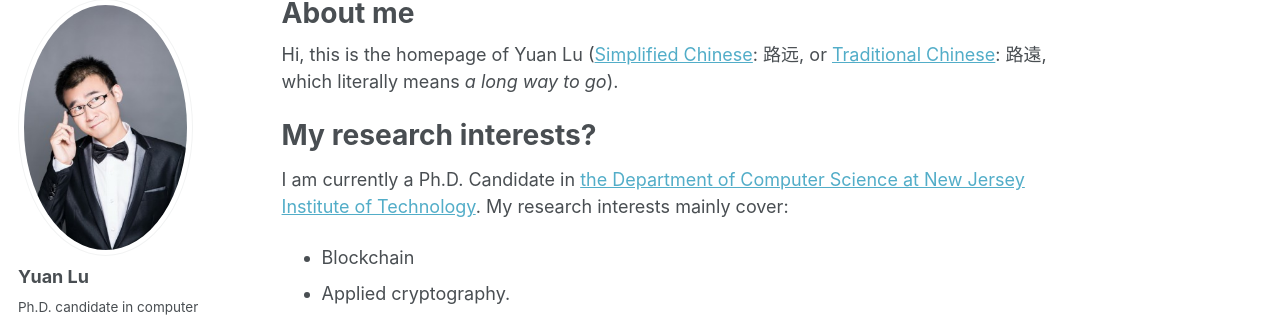
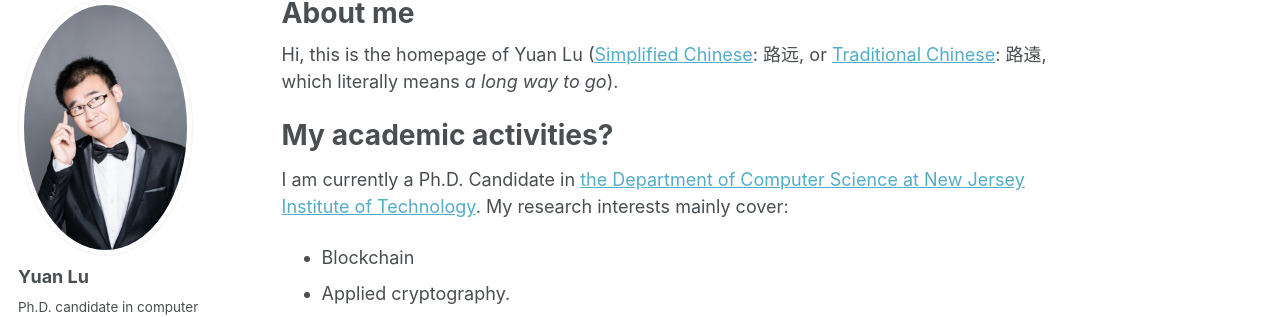
Before and after one commit to yylluu/yylluu.github.io, a Jekyll site: the page built from _pages/about.md, in a window 1280 px wide and 1335 px high. Shown: the part 119-436 px from the top of the window. Built offline with Jekyll 4.4.1, drawn with Linux system fonts in a browser that asks for light colours.

Commit message:
Update about.md

```diff
--- a/_pages/about.md
+++ b/_pages/about.md
@@ -11,7 +11,7 @@ redirect_from:
 Hi, this is the homepage of Yuan Lu ([Simplified Chinese](https://en.wikipedia.org/wiki/Simplified_Chinese_characters): 路远, or [Traditional Chinese](https://en.wikipedia.org/wiki/Traditional_Chinese_characters): 路遠, which literally means *a long way to go*).
 
 
-My research interests?
+My academic activities?
 ======
 I am currently a Ph.D. Candidate in [the Department of Computer Science at New Jersey Institute of Technology](https://cs.njit.edu/). My research interests mainly cover:
 * Blockchain
```
